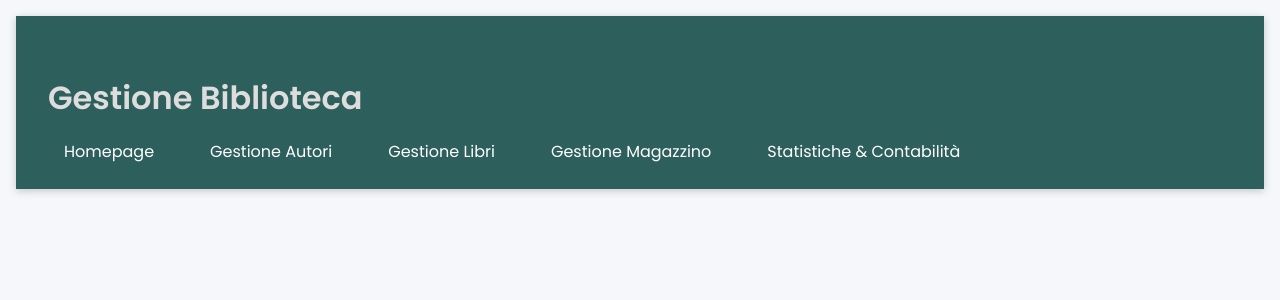
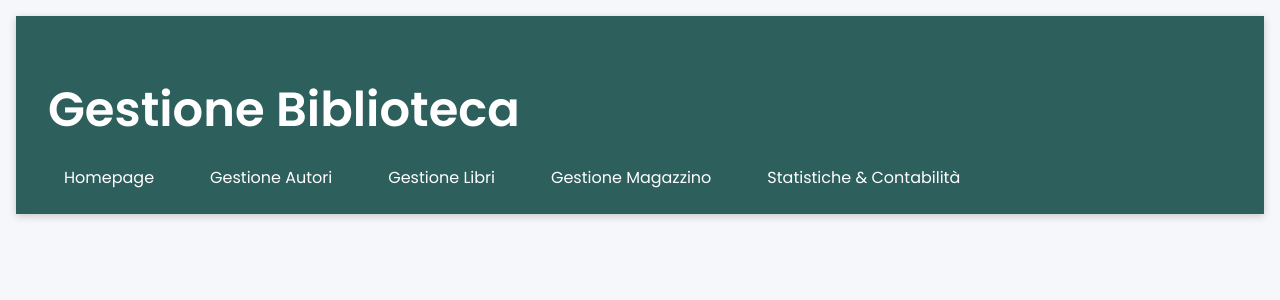
Before and after one commit to RickBigs/BibliotecaGestionale, a PHP site: page /header.php in a window 1280 px wide. Shown: the top 300 px of the page. Run offline with PHP 8.4, Linux system fonts and the light colour scheme.

Commit message:
bug fixes

```diff
--- a/header.php
+++ b/header.php
@@ -70,7 +70,7 @@ require_once 'connessione.php';
     </div>
 <?php endif; ?>
     <header>
-        <h1>Gestione Biblioteca</h1>
+        <h1 id="title-header">Gestione Biblioteca</h1>
         <nav>
             <ul>
                 <li><a href="index.php">Homepage</a></li>
--- a/styles.css
+++ b/styles.css
@@ -44,9 +44,9 @@ header {
     box-shadow: 0 2px 8px rgba(0, 0, 0, 0.2);
 }
 
-header h1 {
-    font-size: 2rem;
-    color: #ddd;
+#title-header {
+    font-size: 3rem;
+    color: #ffffff;
 }
 
 /* Navbar */
```
